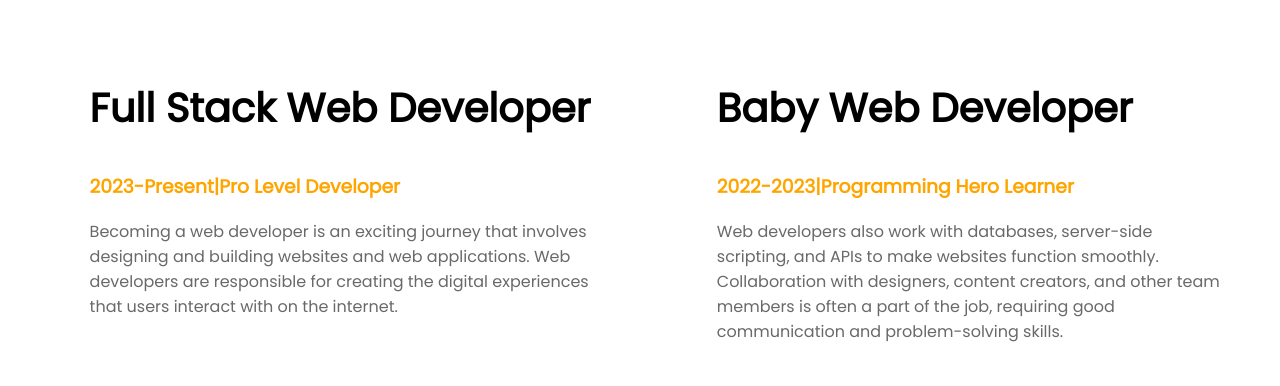
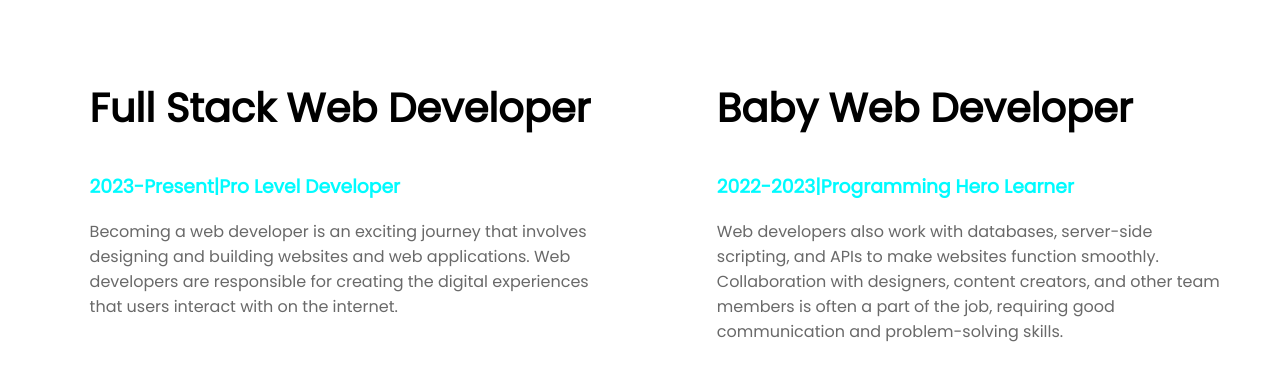
Before and after one commit to kaziishaqwp/web-portfolio, a plain HTML site: page index.html in a window 1280 px wide. Shown: the part 1060-1446 px from the top of the page. Drawn offline with Linux system fonts and the light colour scheme.

Commit message:
.name highlight color change

```diff
--- a/style.css
+++ b/style.css
@@ -13,7 +13,7 @@ p{
     color: dimgray;
 }
 .name-highlight{
-    color: orange;
+    color: rgb(0, 251, 255);
 }
 .half-width{
     width: 40%;
```
